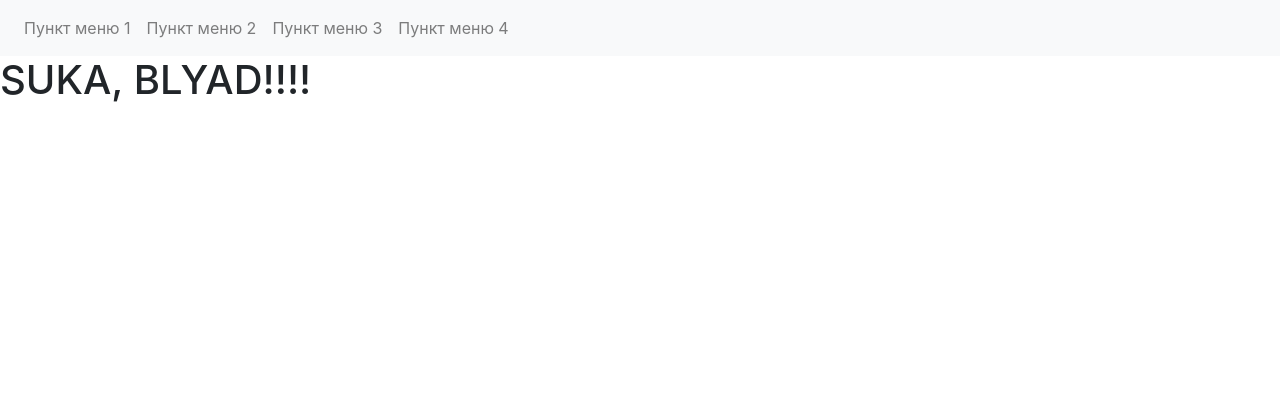
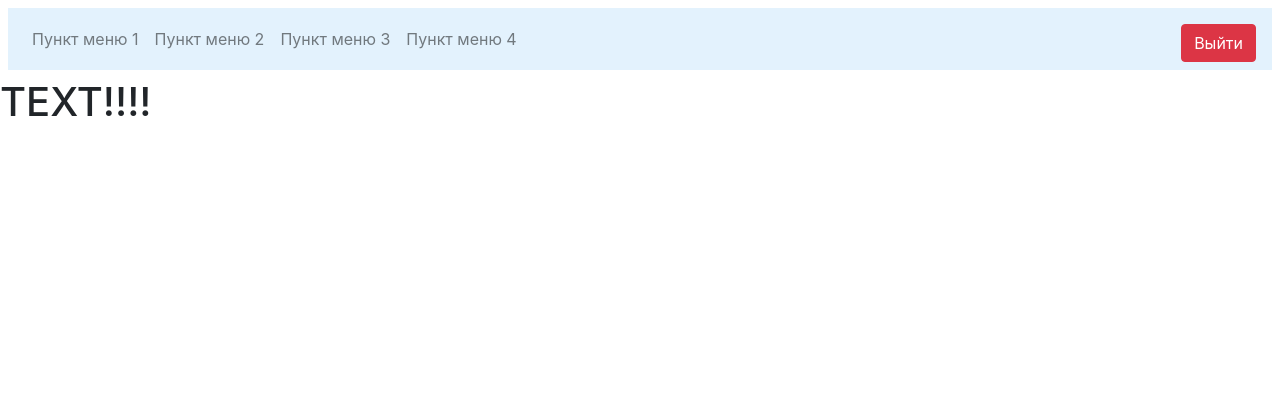
Before and after one commit to NotaKronGit/Buhon, a Django app: page / in a window 1280 px wide. Shown: the top 420 px of the page. Before the commit the page ends 102 px from the top, so only its background shows below. Run offline with Django 3.2, Linux system fonts and the light colour scheme; the visitor is signed in with stand-in values (Sample User, id 1); some libraries are stand-ins or nearby versions.

Commit message:
Add logout

```diff
--- a/mybh/mainmenu/templates/base.html
+++ b/mybh/mainmenu/templates/base.html
@@ -19,7 +19,7 @@
 <script src="https://cdn.jsdelivr.net/npm/bootstrap@4.5.3/dist/js/bootstrap.bundle.min.js" integrity="sha384-ho+j7jyWK8fNQe+A12Hb8AhRq26LrZ/JpcUGGOn+Y7RsweNrtN/tE3MoK7ZeZDyx" crossorigin="anonymous"></script>
 
 
-<nav class="navbar navbar-expand-md navbar-light bg-light sticky-top">
+<nav class="navbar navbar-expand-md navbar-light m-2" style="background-color: #e3f2fd;">
    <button class="navbar-toggler" type="button" data-toggle="collapse" data-target="#navbarResponse">
     <span class="navbar-toggler-icon"></span>
   </button>
@@ -38,9 +38,12 @@
         <a class="nav-link rounded" href="#">Пункт меню 4</a>
       </li>
     </ul>
-  </div>
+       </div>
+            <div class="btn-group float-right mt-2" role="group">
+               <span><a class="btn btn-danger btn-block" href ="{% url 'logout' %}" role="button">Выйти</a></span>
+            </div>
 </nav>
-<h1>SUKA, BLYAD!!!!</h1>
+<h1>TEXT!!!!</h1>
 
 </body>
 </html>
--- a/mybh/mainmenu/views.py
+++ b/mybh/mainmenu/views.py
@@ -2,7 +2,7 @@ from django.shortcuts import redirect, render
 from django.contrib.auth.decorators import login_required
 from django.http import HttpResponse
 from django.template.context_processors import csrf
-from django.contrib.auth import authenticate, login
+from django.contrib.auth import authenticate, login, logout
 from django.contrib import messages
 
 
@@ -19,7 +19,7 @@ def authorization(request):
             login(request, user)
             return redirect('/')
         else:
-            messages.error(request, 'Пользователя '+username+' не существует или введен неправильный пароль.')
+            messages.error(request, 'Пользователя ' + username + ' не существует или введен неправильный пароль.')
             return render(request, 'index.html', args)
     else:
         return render(request, 'index.html', args)
@@ -28,3 +28,8 @@ def authorization(request):
 @login_required(login_url='/login/')
 def main_menu(request):
     return render(request, 'base.html')
+
+
+def logoutUser(request):
+    logout(request)
+    return redirect('login')
--- a/mybh/mybh/urls.py
+++ b/mybh/mybh/urls.py
@@ -24,7 +24,8 @@ from mainmenu import views
 urlpatterns = [
     path('admin/', admin.site.urls),
     url(r'^$', views.main_menu),
-    url(r'^login/', views.authorization)
+    url(r'^login/', views.authorization, name="login"),
+    url(r'logout/', views.logoutUser, name="logout")
 ]
 
 """if settings.DEBUG:
```
